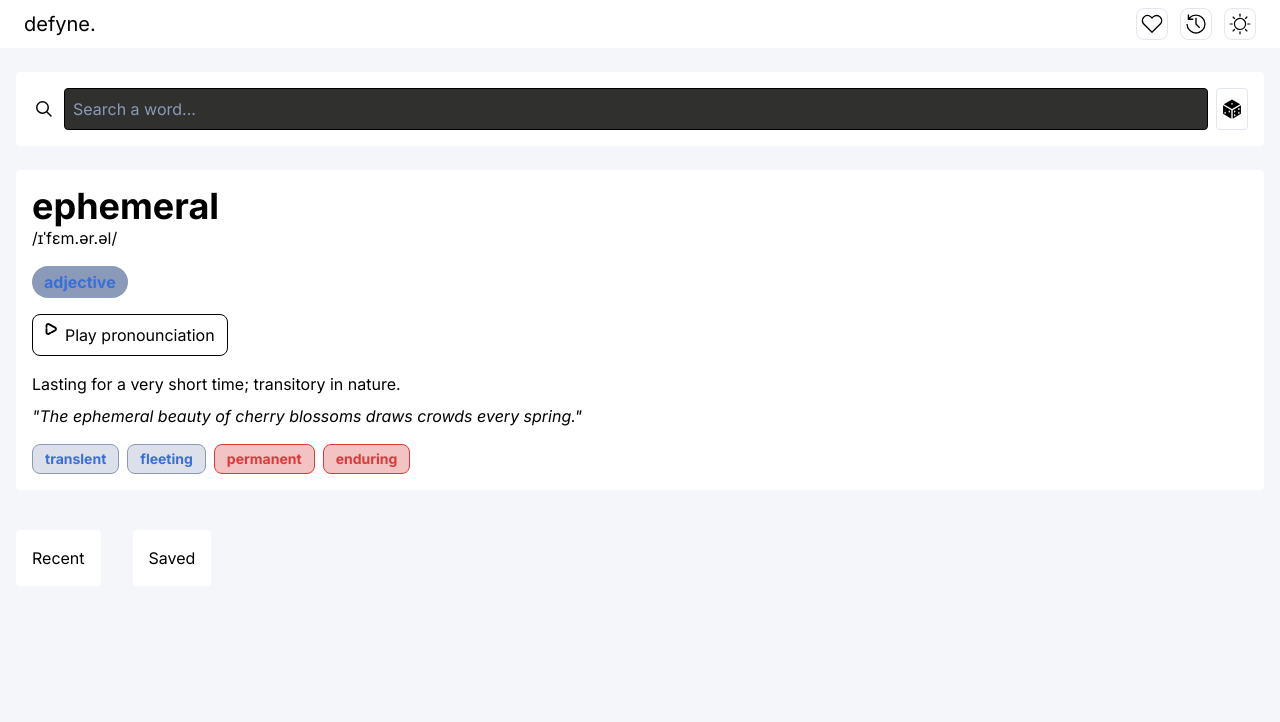
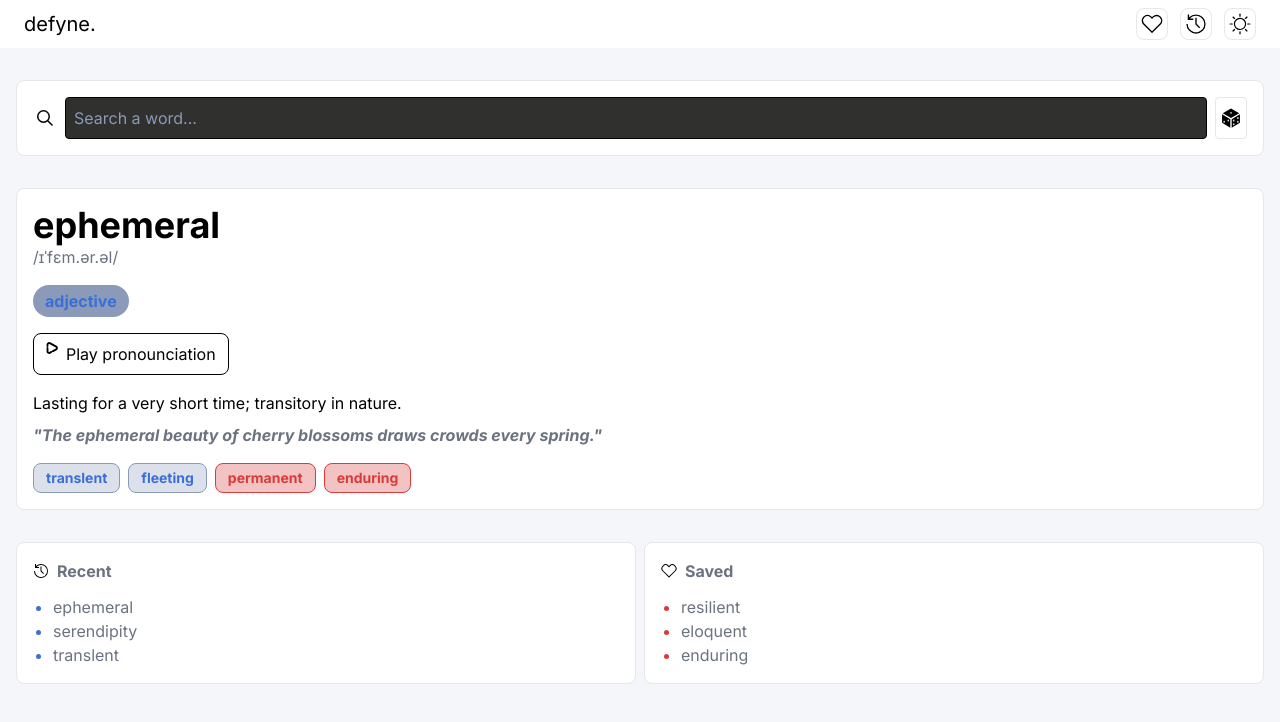
Before and after one commit to NehemiahBrown/defyne, a React (Vite) app: page / in a window 1280 px wide. Shown: the top 722 px of the page. Built offline with nearby package versions, Linux system fonts and the light colour scheme.

Commit message:
Finished homepage UI

```diff
--- a/src/App.css
+++ b/src/App.css
@@ -4,9 +4,10 @@
   /* Light Mode */
   --background-color-light: #f4f6fa;
   --surface-color-light: #ffffff;
-  --border-light: #e2e6ef;
+  --border-light: #e5e7eb;
   --primary-text-light: #1c2b4a;
   --secondary-text-light: #8a9ab8;
+  --soft-text-light: #6b7280;
   --primary-color-light: #3b6fd8;
   --secondary-color-light: #ebf0fc;
   --antonym-light: #d83b3b;
--- a/src/App.jsx
+++ b/src/App.jsx
@@ -1,21 +1,36 @@
-import { useState } from "react";
-import { createRoot } from "react-dom/client";
 import "./App.css";
 import HomeHeader from "./components/HomeHeader.jsx";
 import SearchBar from "./components/SearchBar.jsx";
 import WordInfo from "./components/WordInfo.jsx";
 import WordList from "./components/WordList.jsx";
+import recent from "./assets/recent.svg";
+import heart from "./assets/heart.svg";
+
+const recentWords = ["ephemeral", "serendipity", "translent"];
+const savedWords = ["resilient", "eloquent", "enduring"];
 
 function App() {
   return (
     <>
       <HomeHeader />
-      <SearchBar />
-      <WordInfo />
-      <div className="flex">
-        <WordList title="Recent" />
-        <WordList title="Saved" />
-      </div>
+      <main className="flex flex-col items-center w-full px-4">
+        <SearchBar />
+        <WordInfo />
+        <div className="flex w-full gap-2">
+          <WordList
+            title="Recent"
+            icon={recent}
+            color="var(--primary-color-light)"
+            words={recentWords}
+          />
+          <WordList
+            title="Saved"
+            icon={heart}
+            color="var(--antonym-light)"
+            words={savedWords}
+          />
+        </div>
+      </main>
     </>
   );
 }
--- a/src/components/SearchBar.jsx
+++ b/src/components/SearchBar.jsx
@@ -3,7 +3,7 @@ import dice from "../assets/dice.svg";
 
 export default function SearchBar() {
   return (
-    <div className="flex gap-2 bg-[var(--surface-color-light)] mt-6 p-4 m-4 rounded">
+    <div className="flex w-full gap-2 bg-[var(--surface-color-light)] mt-8 p-4 border border-[var(--border-light)] rounded-lg">
       <img src={search} alt="Search a word." />
       <input
         type="text"
--- a/src/components/WordInfo.jsx
+++ b/src/components/WordInfo.jsx
@@ -2,9 +2,9 @@ import play from "../assets/play.svg";
 
 export default function WordInfo() {
   return (
-    <section className="bg-[var(--surface-color-light)] mt-6 p-4 m-4 rounded">
+    <section className="bg-[var(--surface-color-light)] w-full my-8 p-4 border border-[var(--border-light)] rounded-lg">
       <h1 className="text-4xl font-bold">ephemeral</h1>
-      <p className="">/ɪˈfɛm.ər.əl/</p>
+      <p className="text-[var(--soft-text-light)]">/ɪˈfɛm.ər.əl/</p>
 
       <span className="inline-block font-bold text-[var(--primary-color-light)] bg-[var(--secondary-text-light)] py-1 px-3 rounded-full mt-4">
         adjective
@@ -17,7 +17,7 @@ export default function WordInfo() {
       <p className="mt-4">
         Lasting for a very short time; transitory in nature.
       </p>
-      <p className="mt-2 italic">
+      <p className="mt-2 italic font-bold text-[var(--soft-text-light)]">
         "The ephemeral beauty of cherry blossoms draws crowds every spring."
       </p>
       <div
--- a/src/components/WordList.jsx
+++ b/src/components/WordList.jsx
@@ -1,7 +1,23 @@
-export default function WordList({ title }) {
+export default function WordList({ title, icon, color, words }) {
   return (
-    <section className="bg-[var(--surface-color-light)] mt-6 p-4 m-4 rounded">
-      <h2>{title}</h2>
+    <section className="bg-[var(--surface-color-light)] flex-1 p-4 border border-[var(--border-light)] rounded-lg">
+      <div className="flex flex-start gap-2">
+        <img src={icon} className="w-4" />
+        <h2 className="font-bold text-[var(--soft-text-light)]">{title}</h2>
+      </div>
+      <div>
+        <ul className="list-disc pl-5 mt-3" style={{ "--marker-color": color }}>
+          {words.map((word) => (
+            <li
+              key={word}
+              style={{ color: "var(--soft-text-light)" }}
+              className="marker:text-[var(--marker-color)]"
+            >
+              {word}
+            </li>
+          ))}
+        </ul>
+      </div>
     </section>
   );
 }
```
